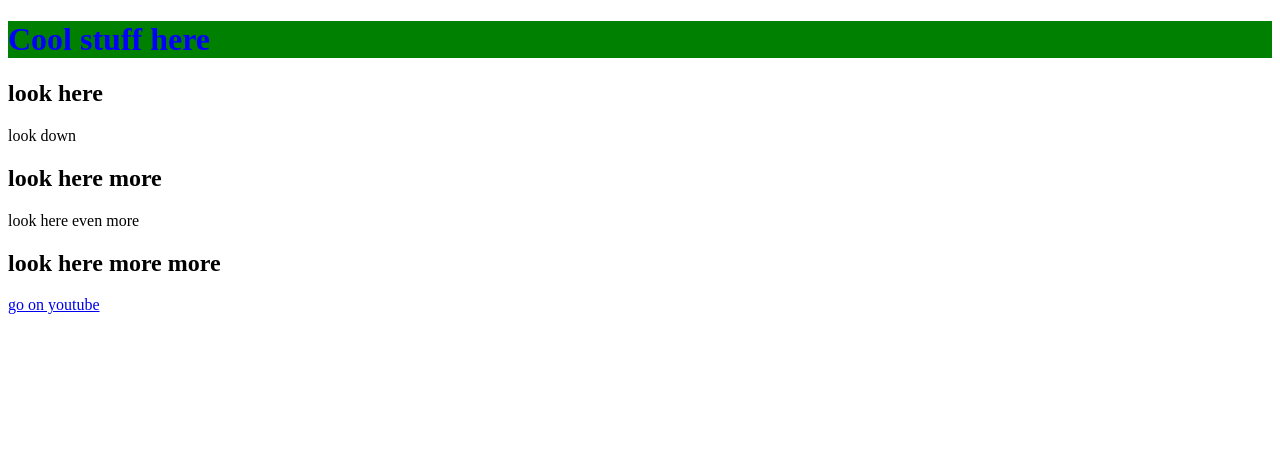
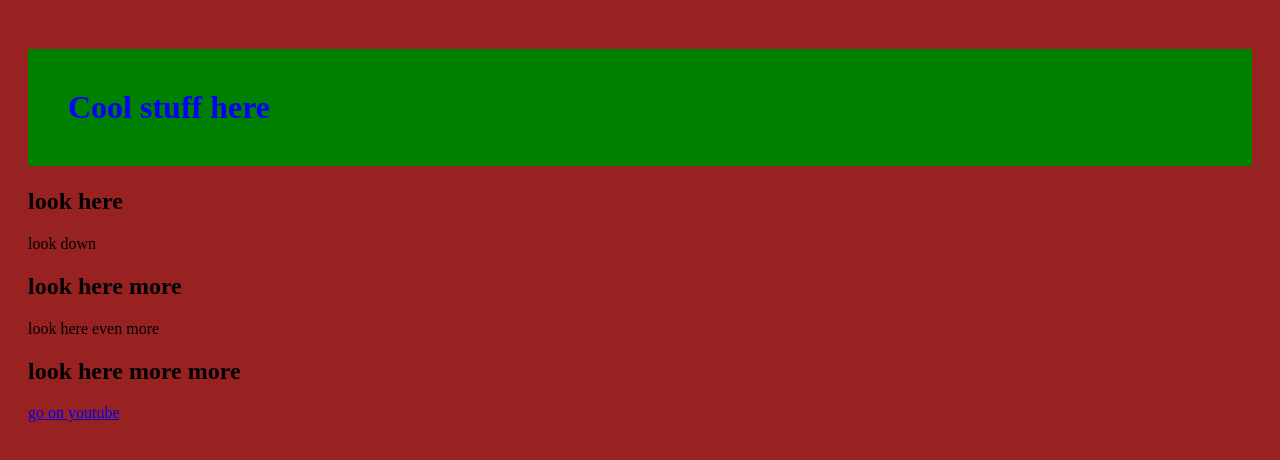
Before and after one commit to TeaCob/my-scond-webpage, a plain HTML site: page index.html in a window 1280 px wide. Drawn offline with Linux system fonts and the light colour scheme.

Commit message:
big color cool

```diff
--- a/index.html
+++ b/index.html
@@ -8,9 +8,9 @@
 
 
 
-<body>
+<body style="background-color:#982222;padding:20px;">
 
-<h1 style="color:blue;background-color:green;">Cool stuff here </h1>
+<h1 style="color:blue;background-color:green;padding:40px;">Cool stuff here </h1>
 <h2>look here </h2>
 <p> look down </p>
 <h2>look here more</h2>
```
